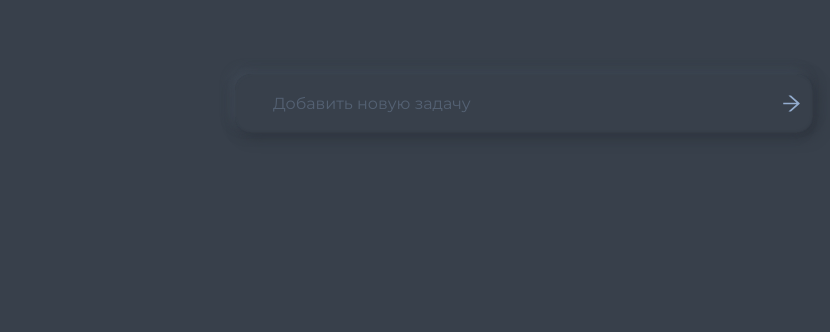
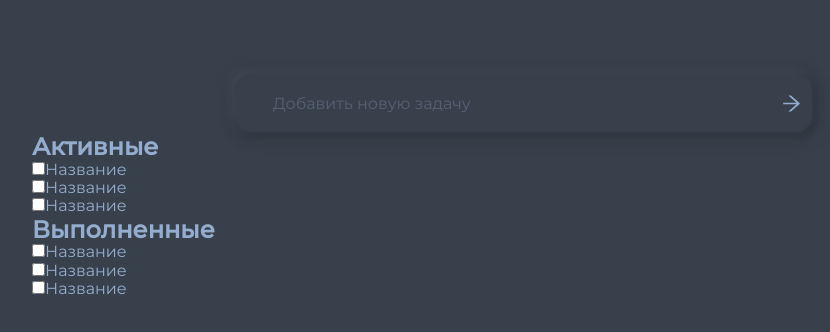
Before and after one commit to nmrcode/react-todo, a React (Create React App) app: page / in a window 1280 px wide. Shown: the top 332 px of the page, without its empty margins (116-946 px from the left). Built offline with nearby package versions, Linux system fonts and the light colour scheme.

Commit message:
added html for todo list

```diff
--- a/src/components/app/App.jsx
+++ b/src/components/app/App.jsx
@@ -6,6 +6,7 @@ import { observer } from "mobx-react-lite";
 import { ThemeStore } from "../../stores/themeStore";
 import { MainWrapper } from "../main-wrapper/MainWrapper";
 import AddInput from "../add-input";
+import TodoList from "../todo-list";
 
 const themeSt = new ThemeStore();
 
@@ -14,7 +15,9 @@ const App = observer(() => {
     <ThemeProvider theme={themeSt.theme === "light" ? lightTheme : darkTheme}>
       <GlobalStyles />
       <MainWrapper>
+        {/*Инпут для добавления задачи*/}
         <AddInput />
+        <TodoList />
       </MainWrapper>
     </ThemeProvider>
   );
--- /dev/null
+++ b/src/components/todo-list/TodoListEl.jsx
@@ -0,0 +1,13 @@
+import styled from "styled-components";
+
+export const Wrapper = styled.div``;
+
+export const Title = styled.h2``;
+
+export const List = styled.div``;
+
+export const ListItem = styled.div``;
+
+export const Checkbox = styled.input.attrs({
+  type: "checkbox",
+})``;
--- /dev/null
+++ b/src/components/todo-list/index.js
@@ -0,0 +1,41 @@
+import React from "react";
+import { Checkbox, List, ListItem, Title, Wrapper } from "./TodoListEl";
+
+const TodoList = () => {
+  return (
+    <Wrapper>
+      <Title>Активные</Title>
+      <List>
+        <ListItem>
+          <Checkbox />
+          <span>Название</span>
+        </ListItem>
+        <ListItem>
+          <Checkbox />
+          <span>Название</span>
+        </ListItem>
+        <ListItem>
+          <Checkbox />
+          <span>Название</span>
+        </ListItem>
+      </List>
+      <Title>Выполненные</Title>
+      <List>
+        <ListItem>
+          <Checkbox />
+          <span>Название</span>
+        </ListItem>
+        <ListItem>
+          <Checkbox />
+          <span>Название</span>
+        </ListItem>
+        <ListItem>
+          <Checkbox />
+          <span>Название</span>
+        </ListItem>
+      </List>
+    </Wrapper>
+  );
+};
+
+export default TodoList;
```
